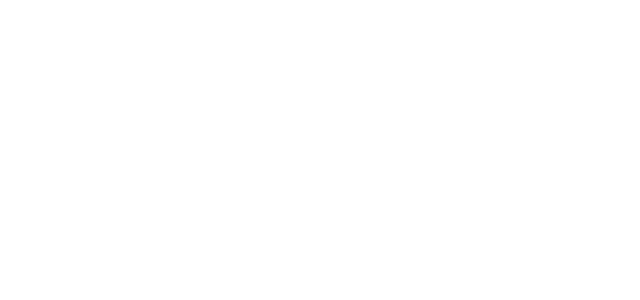
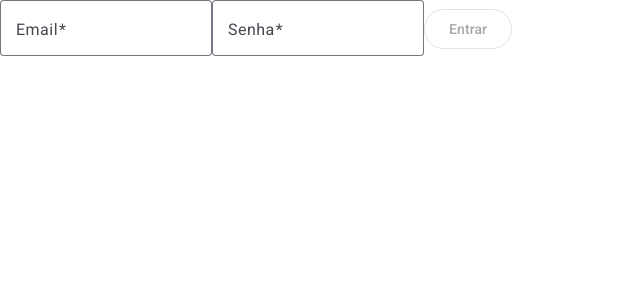
Before and after one commit to fravss/svsact-frontend, an Angular app: page /login in a window 1280 px wide. Before the commit this address led to /. Shown: the top 300 px of the page, without its empty margins (0-640 px from the left). Built offline with nearby package versions, Linux system fonts and the light colour scheme.

Commit message:
componente login

```diff
--- a/src/app/app.routes.ts
+++ b/src/app/app.routes.ts
@@ -1,9 +1,11 @@
 import { Routes } from '@angular/router';
 import { ListaDenunciaComponent } from './components/denuncia/lista-denuncia/lista-denuncia.component';
 import { FormularioDenunciaComponent } from './components/denuncia/formulario-denuncia/formulario-denuncia.component';
+import { LoginComponent } from './components/login/login.component';
 
 
 export const routes: Routes = [
+    { path: 'login', component: LoginComponent },
     { path: 'denuncias', component: ListaDenunciaComponent },
     { path: 'criar-denuncia', component: FormularioDenunciaComponent }
 ];
--- /dev/null
+++ b/src/app/components/login/login.component.html
@@ -0,0 +1,18 @@
+<div class="form-container">
+
+    <form [formGroup]="loginForm" (ngSubmit)="login()">
+
+      <mat-form-field  appearance="outline" class="example-full-width" class="form">
+        <mat-label for="email">Email</mat-label>
+        <input matInput id="email" formControlName="email" type="text" />
+      </mat-form-field>
+
+      <mat-form-field  appearance="outline" class="example-full-width" class="form">
+        <mat-label for="senha">Senha</mat-label>
+        <input matInput id="senha" formControlName="senha" type="text" />
+      </mat-form-field>
+
+      <button mat-stroked-button type="submit" [disabled]="loginForm.invalid" class="submit-button">Entrar</button>
+    </form>
+
+  </div>
--- /dev/null
+++ b/src/app/components/login/login.component.ts
@@ -0,0 +1,39 @@
+import { Component } from '@angular/core';
+import { AutenticacaoService } from '../../services/autenticacao.service';
+import { FormBuilder, FormGroup, ReactiveFormsModule, Validators } from '@angular/forms';
+import { UsuarioLogin } from '../../interfaces/usuario';
+import { Router } from '@angular/router';
+import { MatFormFieldModule } from '@angular/material/form-field';
+import { MatButton, MatButtonModule } from '@angular/material/button';
+import { MatInputModule } from '@angular/material/input';
+import { CommonModule } from '@angular/common';
+
+@Component({
+  selector: 'app-login',
+  imports: [ReactiveFormsModule, MatFormFieldModule, MatButtonModule, MatButton, MatInputModule,
+ CommonModule],
+  templateUrl: './login.component.html',
+  styleUrl: './login.component.css'
+})
+export class LoginComponent {
+
+  loginForm: FormGroup;
+  constructor(private autenticacaoService: AutenticacaoService, private fb: FormBuilder, private router: Router){
+    this.loginForm = this.fb.group({
+          email: ['', Validators.required],
+          senha:  ['', Validators.required],
+        });
+  }
+
+   login(): void {
+      if (this.loginForm.valid) {
+        const usuario: UsuarioLogin = this.loginForm.value;
+        this.autenticacaoService.login(usuario).subscribe(response => {
+          console.log('Logado:', response);
+
+        });
+        this.router.navigate(['']);
+      }
+    }
+
+}
--- /dev/null
+++ b/src/app/interfaces/usuario.ts
@@ -0,0 +1,4 @@
+export interface UsuarioLogin {
+    email: string,
+    senha: string
+}
--- /dev/null
+++ b/src/app/services/autenticacao.service.ts
@@ -0,0 +1,33 @@
+import { HttpClient } from '@angular/common/http';
+import { Injectable } from '@angular/core';
+import { environment } from '../../environments/environment';
+import { UsuarioLogin } from '../interfaces/usuario';
+import { Observable } from 'rxjs/internal/Observable';
+
+@Injectable({
+  providedIn: 'root'
+})
+export class AutenticacaoService {
+
+  private baseUrl =  environment.apiUrl + '/auth/login';
+
+   constructor(private http: HttpClient) { }
+
+   login(usuario: UsuarioLogin) : Observable<any>{
+     console.log(usuario)
+     return this.http.post<UsuarioLogin>(`${this.baseUrl}`, usuario);
+   }
+
+   saveToken(token: string): void {
+    localStorage.setItem('jwtToken', token);
+  }
+
+  getToken(): string | null {
+    return localStorage.getItem('jwtToken');
+  }
+
+  logout(): void {
+    localStorage.removeItem('jwtToken');
+  }
+
+}
```
Also changed, not shown: src/app/components/login/login.component.css (added), 2 other files (tests, documents, lock files or other folders).
